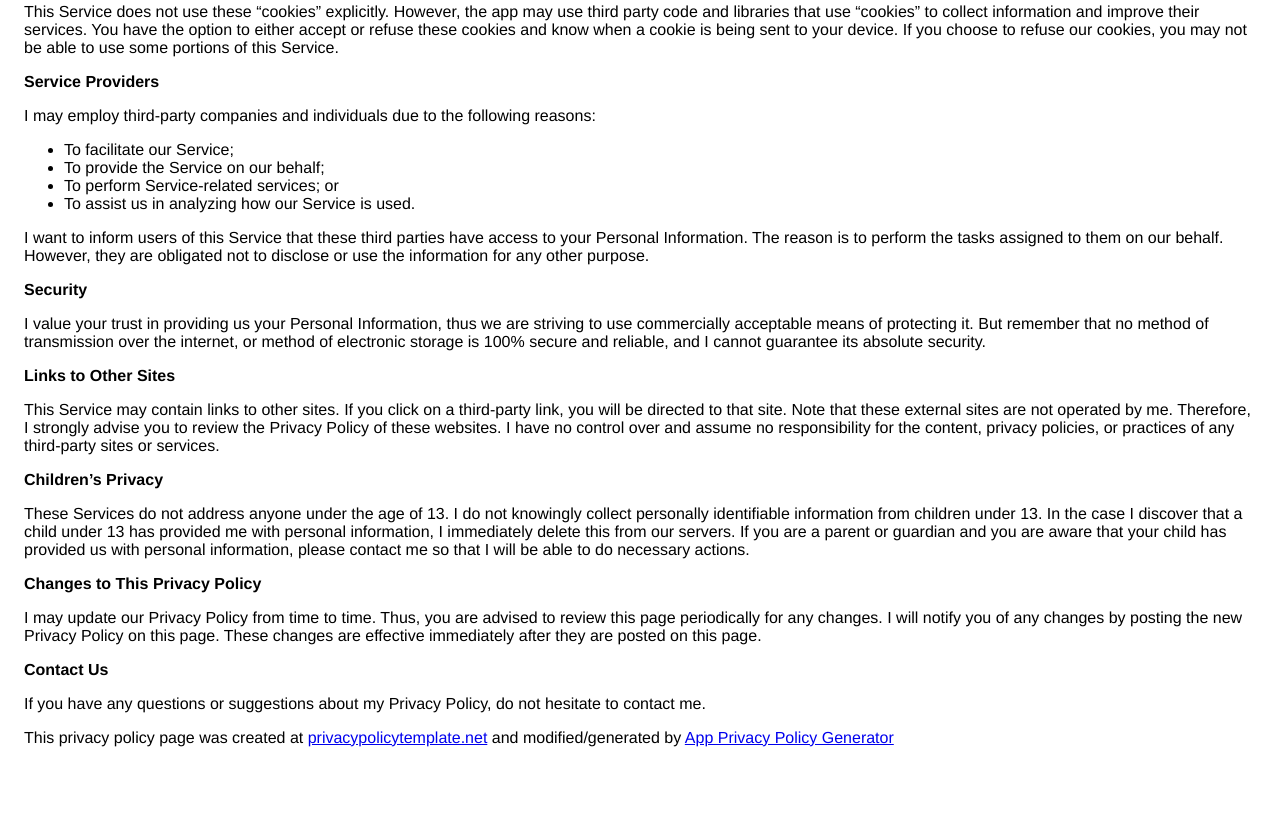
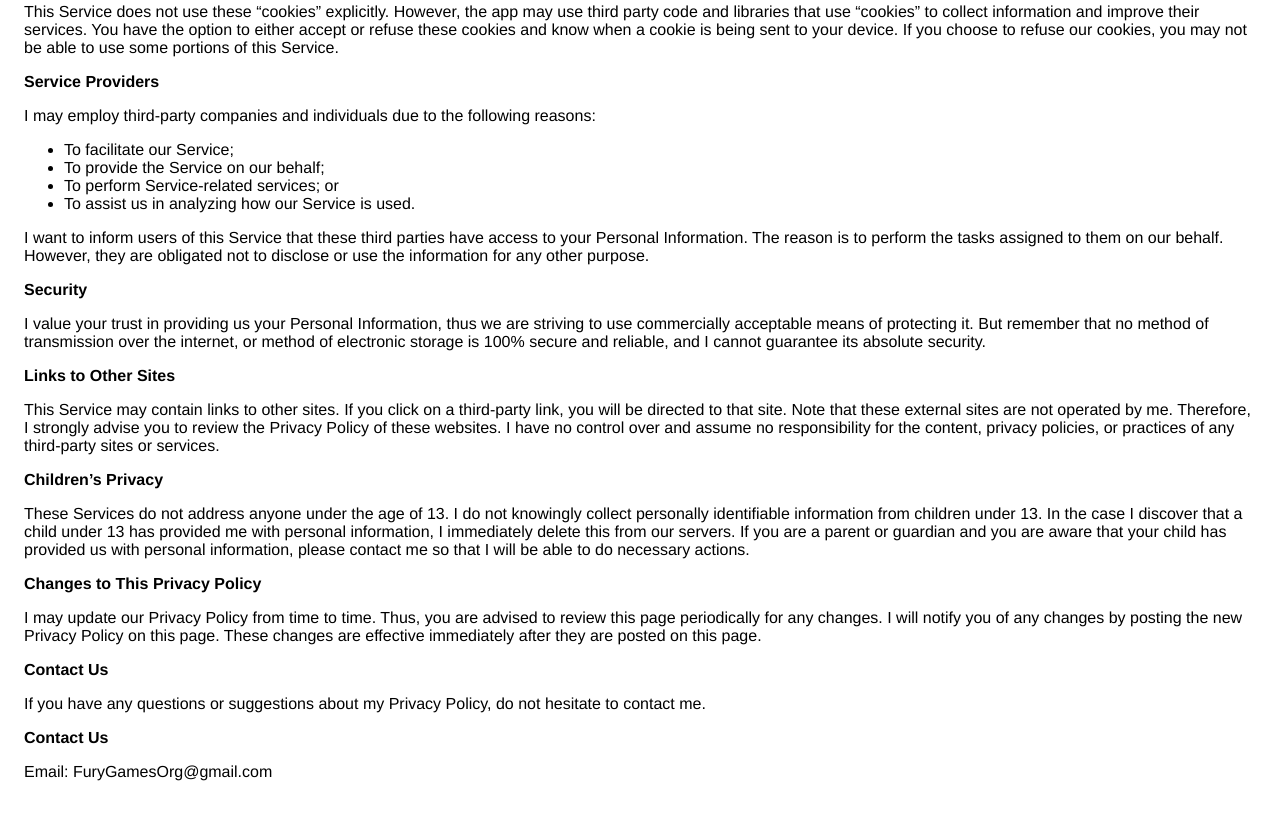
Before and after one commit to FuryGames/FuryGames.github.io, a plain HTML site: page privacy_policy_ssrpgd.html in a window 1280 px wide. Shown: the part 675-1494 px from the top of the page. Before the commit the page ends 1462 px from the top, so only its background shows below. Drawn offline with Linux system fonts and the light colour scheme.

Commit message:
mini-cambios

```diff
--- a/privacy_policy_ssrpgd.html
+++ b/privacy_policy_ssrpgd.html
@@ -43,4 +43,7 @@
                     this page.
                   </p> <p><strong>Contact Us</strong></p> <p>If you have any questions or suggestions about my Privacy Policy, do not hesitate to contact
                     me.
-                  </p> <p>This privacy policy page was created at <a href="https://privacypolicytemplate.net" target="_blank">privacypolicytemplate.net</a>                    and modified/generated by <a href="https://app-privacy-policy-generator.firebaseapp.com/" target="_blank">App Privacy Policy Generator</a></p></body></html>
+                  </p>
+                  <p><strong>Contact Us</strong></p>
+                  <p>Email: FuryGamesOrg@gmail.com</p>
+                  </body></html>
```
